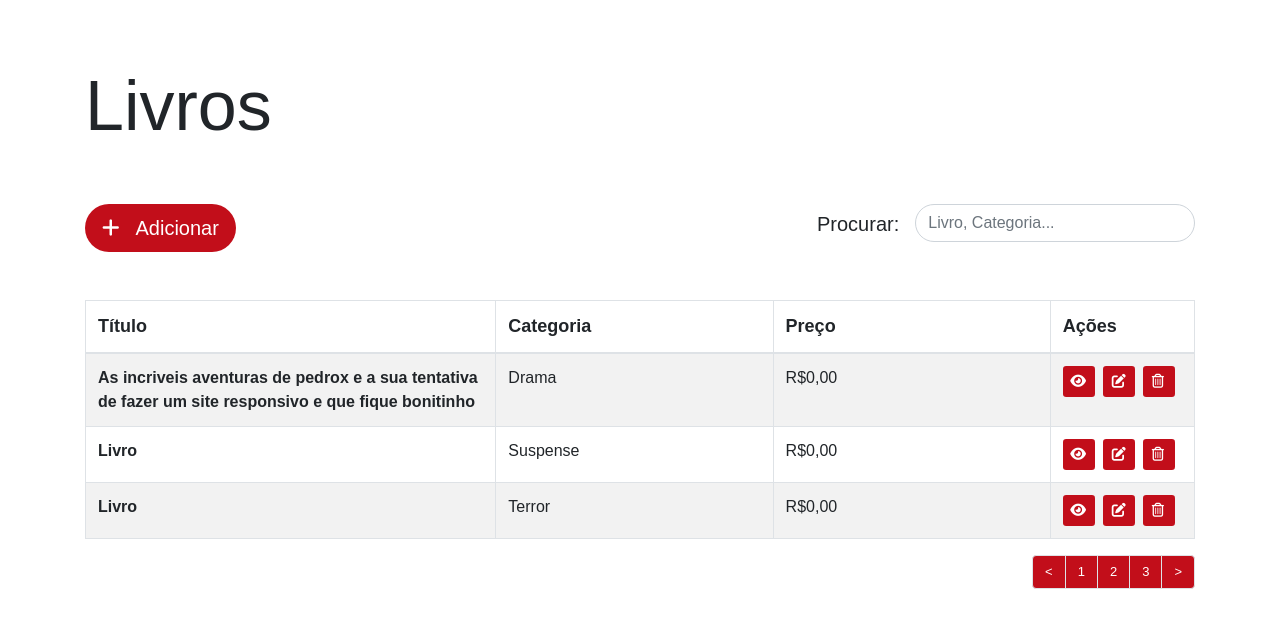
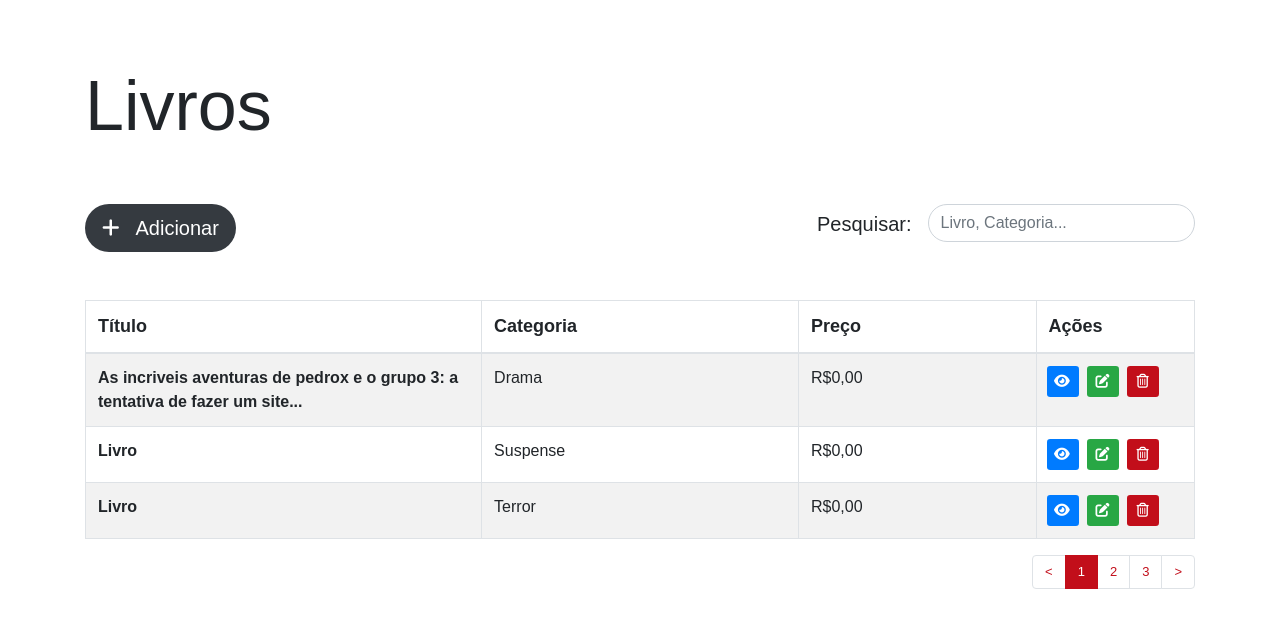
Before and after one commit to HenriqueAurelio/Trainee-Grupo-3, a PHP site: page /html/indexcrud.html in a window 1280 px wide. Shown: the top 628 px of the page. Run offline with PHP 8.4, Linux system fonts and the light colour scheme; some libraries are stand-ins or nearby versions; some web fonts are replaced.

Commit message:
Criada pasta assets para css,js e img, alterado cores dos botões tirado hover deles, ajustada cores das caixas de foco, para nao ficar estranho, paginação (cores, hover e estado ativo) e ajustado o tamanho das colunas na tabela.

```diff
--- a/css/styles.css
+++ b/assets/css/styles.css
@@ -3,7 +3,7 @@
     font-size: 13px !important;
 }
 .btn-crud{
-    background-color: #c20e1a !important;
+    background-color: #353a40 !important;
     color: white !important;
 }
 
@@ -22,14 +22,14 @@
     font-size: 20px;
 }
 
-.btn-crud:hover {
-    background-color: #a3a0a0 !important;
-    color: #000 !important;
-}
-
 .newbox-crud:focus{
     border-color: #c20e1a !important;
     box-shadow: 0 0 10px #c20e1a !important;
+}
+
+.newbox-add-crud:focus{
+    border-color: #353a40 !important;
+    box-shadow: 0 0 10px #353a40 !important;
 }
 
 .responsive-search-crud{
@@ -37,22 +37,49 @@
 }
 
 .titulo-crud{
+    width: 25%;
     font-size: 18px;
 }
 
 .categoria-crud{
-    width: 25%;
+    width: 20%;
     font-size: 18px;
 }
 
 .preco-crud{
-    width: 25%;
+    width: 15%;
     font-size: 18px;
 }
 
 .acoes-crud {
-    width: 13%;
+    width: 10%;
     font-size: 18px;
+}
+
+.btn-view-crud{
+    margin-left: -2px;
+    background-color: #007bff;
+    color: white;
+}
+
+.btn-view-crud:focus{
+    border-color: #007bff !important;
+    box-shadow: 0 0 10px #007bff !important;
+}
+
+.btn-edit-crud{
+    background-color: #28a745;
+    color: white;
+}
+
+.btn-edit-crud:focus{
+    border-color: #28a745 !important;
+    box-shadow: 0 0 10px #28a745 !important;
+}
+
+.btn-delete-crud{
+    background-color: #c20e1a;
+    color: white;
 }
 
 .start-crud {
@@ -65,6 +92,23 @@
 
 .btn-crud-table{
     width: 32px;
+}
+
+.pagination > li > a
+{
+    background-color: white;
+    color: #c20e1a;
+}
+
+.pagination > .active > a{
+    background-color: #c20e1a !important;
+    color: white !important;
+    border: solid 1px #c20e1a !Important;
+}
+
+.pagination-crud-buttons:hover{
+    background-color: #c20e1a !important;
+    color: white !important;
 }
 
 @media (max-width: 1200px){
--- a/html/indexcrud.html
+++ b/html/indexcrud.html
@@ -1,13 +1,13 @@
 <!DOCTYPE html>
 
-<html>
+<html lang="pt-br">
 
 	<head>
 
         <meta charset="utf-8">
         <meta name="viewport" content="width=device-width, initial-scale=1.0" />
         <title>Painel Administrativo</title>
-        <link rel="stylesheet" href="../css/styles.css">
+        <link rel="stylesheet" href="../assets/css/styles.css">
         <link rel="stylesheet" href="https://maxcdn.bootstrapcdn.com/bootstrap/4.0.0/css/bootstrap.min.css" integrity="sha384-Gn5384xqQ1aoWXA+058RXPxPg6fy4IWvTNh0E263XmFcJlSAwiGgFAW/dAiS6JXm" crossorigin="anonymous">
         <link href="https://fonts.googleapis.com/css2?family=Carrois+Gothic+SC&display=swap" rel="stylesheet">
         <script src="https://kit.fontawesome.com/9c2b80ca1e.js" crossorigin="anonymous"></script>
@@ -19,11 +19,11 @@
             <h1 class="mt-5 pt-3 start-crud">Livros</h1>
             <div class="row">
                     <div class="col-md-6" id="add-crud-responsive">
-                        <button type="button" class="btn newbox-crud btn-crud btn-lg mb-5 mt-5 cabecalho-crud"><i class="fas fa-plus mr-3"></i>Adicionar</button>
+                        <button type="button" class="btn newbox-add-crud btn-crud btn-lg mb-5 mt-5 cabecalho-crud"><i class="fas fa-plus mr-3"></i>Adicionar</button>
                     </div>
                     <div class="col-md-6" id="search-bar-crud">
                         <div class="input-group mt-5 mb-5 responsive-search-crud float-right">
-                            <span class = "procurar-crud">Procurar:</span><input type="text" class="form-control float-right newbox-crud input-crud-responsive cabecalho-crud ml-3" placeholder="Livro, Categoria..." aria-label="Recipient's username" aria-describedby="basic-addon2">
+                            <span class = "procurar-crud">Pesquisar:</span><input type="text" class="form-control float-right newbox-crud input-crud-responsive cabecalho-crud ml-3" placeholder="Livro, Categoria..." aria-label="Recipient's username" aria-describedby="basic-addon2">
                         </div>
                     </div>
             </div>
@@ -39,22 +39,22 @@
                     </thead>
                     <tbody>
                         <tr>
-                            <th class="font-adjustment-crud" scope="row">As incriveis aventuras de pedrox e a sua tentativa de fazer um site responsivo e que fique bonitinho</th>
+                            <th class="font-adjustment-crud" scope="row">As incriveis aventuras de pedrox e o grupo 3: a tentativa de fazer um site...</th>
                             <td class="font-adjustment-crud">Drama</td>
                             <td class="font-adjustment-crud">R$0,00</td>
-                            <td class="font-adjustment-crud"><a href=""><button type="button" class="btn btn-crud btn-crud-table newbox-crud btn-sm view-table-crud"><i class="fas fa-eye adjust-eyeicon-crud"></i></button></a><a href=""><button type="button" class="btn btn-crud btn-crud-table newbox-crud btn-sm ml-2"><i class="fas fa-edit mr-1"></i></button></a><button type="button" class="btn btn-crud btn-crud-table newbox-crud btn-sm ml-2" data-toggle="modal" data-target="#exampleModalCenter"><i class="far fa-trash-alt mr-1"></i></button></td>
+                            <td class="font-adjustment-crud"><a href=""><button type="button" class="btn btn-view-crud btn-crud-table newbox-crud btn-sm view-table-crud"><i class="fas fa-eye adjust-eyeicon-crud"></i></button></a><a href=""><button type="button" class="btn btn-edit-crud btn-crud-table newbox-crud btn-sm ml-2"><i class="fas fa-edit mr-1"></i></button></a><button type="button" class="btn btn-delete-crud btn-crud-table newbox-crud btn-sm ml-2" data-toggle="modal" data-target="#exampleModalCenter"><i class="far fa-trash-alt"></i></button></td>
                         </tr>
                         <tr>
                             <th class="font-adjustment-crud" scope="row">Livro</th>
                             <td class="font-adjustment-crud">Suspense</td>
                             <td class="font-adjustment-crud">R$0,00</td>
-                            <td class="font-adjustment-crud"><a href=""><button type="button" class="btn btn-crud btn-crud-table newbox-crud btn-sm view-table-crud"><i class="fas fa-eye adjust-eyeicon-crud"></i></button></a><a href=""><button type="button" class="btn btn-crud btn-crud-table newbox-crud btn-sm ml-2"><i class="fas fa-edit mr-1"></i></button></a><button type="button" class="btn btn-crud btn-crud-table newbox-crud btn-sm ml-2" data-toggle="modal" data-target="#exampleModalCenter"><i class="far fa-trash-alt mr-1"></i></button></td>
+                            <td class="font-adjustment-crud"><a href=""><button type="button" class="btn btn-view-crud btn-crud-table newbox-crud btn-sm view-table-crud"><i class="fas fa-eye adjust-eyeicon-crud"></i></button></a><a href=""><button type="button" class="btn btn-edit-crud btn-crud-table newbox-crud btn-sm ml-2"><i class="fas fa-edit mr-1"></i></button></a><button type="button" class="btn btn-delete-crud btn-crud-table newbox-crud btn-sm ml-2" data-toggle="modal" data-target="#exampleModalCenter"><i class="far fa-trash-alt"></i></button></td>
                         </tr>
                         <tr>
                             <th class="font-adjustment-crud" scope="row">Livro</th>
                             <td class="font-adjustment-crud">Terror</td>
                             <td class="font-adjustment-crud">R$0,00</td>
-                            <td class="font-adjustment-crud"><a href=""><button type="button" class="btn btn-crud btn-crud-table newbox-crud btn-sm view-table-crud"><i class="fas fa-eye adjust-eyeicon-crud"></i></button></a><a href=""><button type="button" class="btn btn-crud btn-crud-table newbox-crud btn-sm ml-2"><i class="fas fa-edit mr-1"></i></button></a><button type="button" class="btn btn-crud btn-crud-table newbox-crud btn-sm ml-2" data-toggle="modal" data-target="#exampleModalCenter"><i class="far fa-trash-alt mr-1"></i></button></td>
+                            <td class="font-adjustment-crud"><a href=""><button type="button" class="btn btn-view-crud btn-crud-table newbox-crud btn-sm view-table-crud"><i class="fas fa-eye adjust-eyeicon-crud"></i></button></a><a href=""><button type="button" class="btn btn-edit-crud btn-crud-table newbox-crud btn-sm ml-2"><i class="fas fa-edit mr-1"></i></button></a><button type="button" class="btn btn-delete-crud btn-crud-table newbox-crud btn-sm ml-2" data-toggle="modal" data-target="#exampleModalCenter"><i class="far fa-trash-alt"></i></button></td>
                         </tr>
                     </tbody>
                 </table>
@@ -80,11 +80,11 @@
               </div>
             <nav aria-label="pagination-crud">
                 <ul class="pagination justify-content-end" id="paginacao-crud-responsive">
-                  <li class="page-item"><a class="page-link btn-crud newbox-crud" href="#"><</a></li>
-                  <li class="page-item"><a class="page-link btn-crud newbox-crud" href="#">1</a></li>
-                  <li class="page-item"><a class="page-link btn-crud newbox-crud" href="#">2</a></li>
-                  <li class="page-item"><a class="page-link btn-crud newbox-crud" href="#">3</a></li>
-                  <li class="page-item"><a class="page-link btn-crud newbox-crud" href="#">></a></li>
+                  <li class="page-item"><a class="page-link pagination-crud-buttons newbox-crud" href="#"><</a></li>
+                  <li class="page-item active"><a class="page-link pagination-crud-buttons newbox-crud" href="#">1</a></li>
+                  <li class="page-item"><a class="page-link pagination-crud-buttons newbox-crud" href="#">2</a></li>
+                  <li class="page-item"><a class="page-link pagination-crud-buttons newbox-crud" href="#">3</a></li>
+                  <li class="page-item"><a class="page-link pagination-crud-buttons newbox-crud" href="#">></a></li>
                 </ul>
               </nav>
         </div>
```
